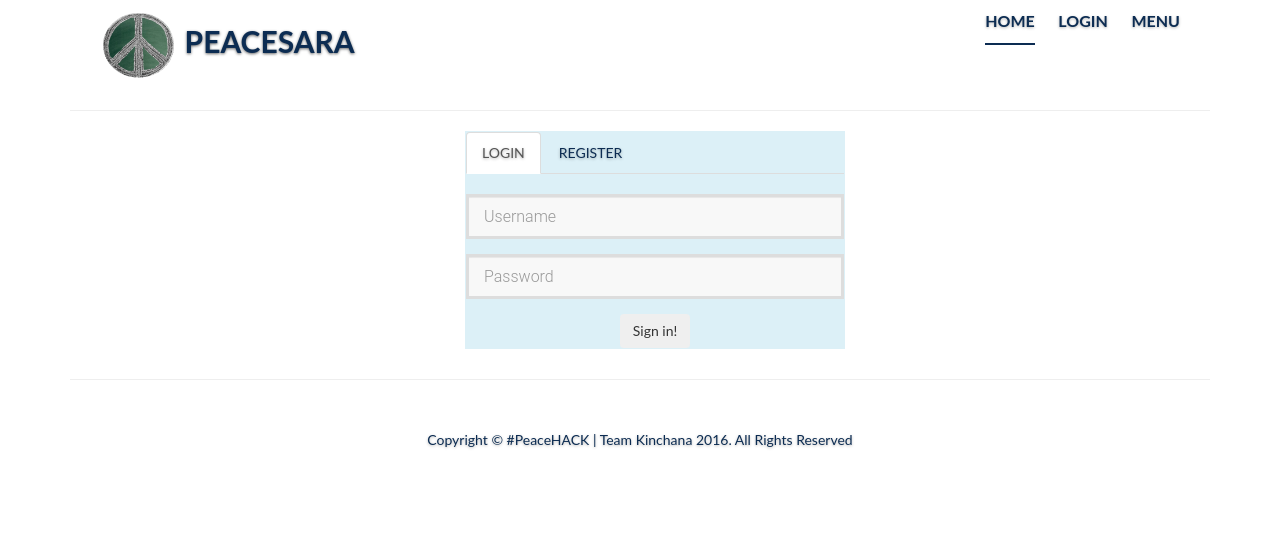
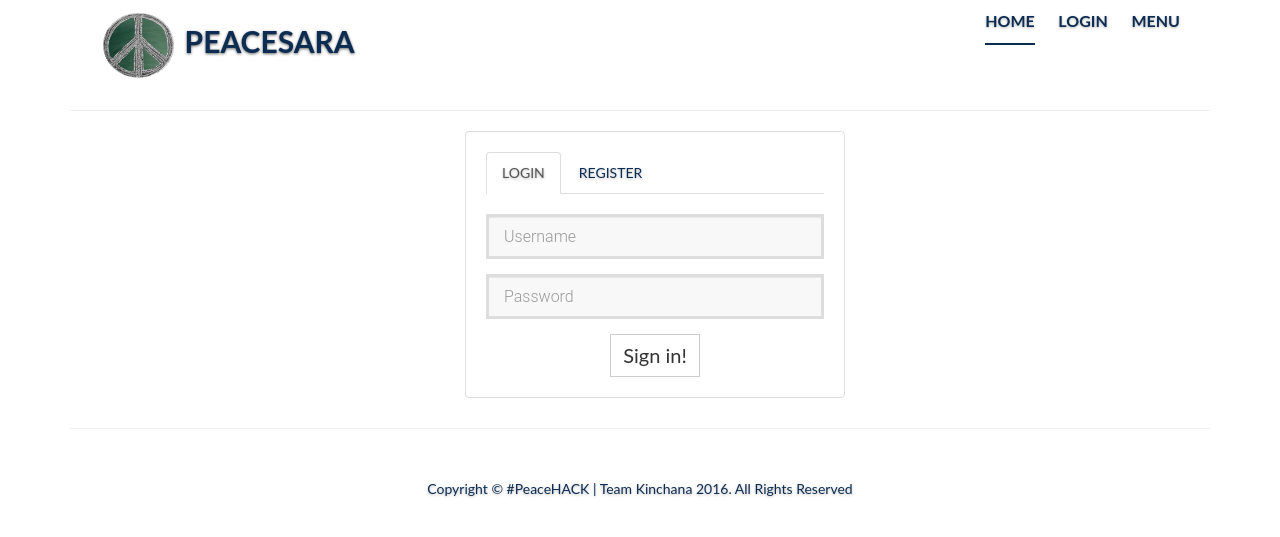
Before and after one commit to athanbautista01/peacesara, a PHP site: page /login.php in a window 1280 px wide. Shown: the part 46-583 px from the top of the page. Run offline with PHP 8.4, Linux system fonts and the light colour scheme; some libraries are stand-ins or nearby versions.

Commit message:
seventh commit

```diff
--- a/articles-details.php
+++ b/articles-details.php
@@ -65,6 +65,5 @@
         <hr>
                 <?php
             //include the header
-            $title="Pet Lane";
             include("include/footer.php");
         ?>
--- a/assets/custom/css/style.css
+++ b/assets/custom/css/style.css
@@ -135,7 +135,7 @@ body {
 }
 
 @media screen and (max-height: 450px) {
-  .sidenav {padding-top: 50px;     padding-right: 25px;}
+  .sidenav {padding-top: 50px;     margin-right: 25px;}
   .sidenav a {font-size: 18px;}
 }
 
@@ -153,10 +153,14 @@ body {
 }
 
 .dizz{
-  background-color: #dcf0f7;
-  padding: 1px;
-  margin-bottom: 10px;
-  margin-bottom: 10px;
+      background-color: #ffffff;
+    padding: 1px;
+    margin-bottom: 10px;
+    margin-bottom: 10px;
+    padding-top: 20px;
+    padding-bottom: 20px;
+    padding-left: 20px;
+    padding-right: 20px;
 }
 
 .dDesc{
--- a/events-action.php
+++ b/events-action.php
@@ -75,6 +75,5 @@
 <hr>
 <?php
     //include the footer
-$title="Pet Lane";
 include("include/footer.php");
 ?>
--- a/login.php
+++ b/login.php
@@ -8,7 +8,7 @@
         <hr>
         <div class="container">
             <center>
-                <div class="dizz col-md-4 col-md-offset-4">
+                <div class="dizz thumbnail col-md-4 col-md-offset-4">
                     <!-- Nav tabs -->
                     <ul class="nav nav-tabs" role="tablist">
                         <li role="presentation" class="active"><a href="#login" aria-controls="login" role="tab" data-toggle="tab">LOGIN</a></li>
@@ -29,7 +29,7 @@
                                     <input type="password" name="password" placeholder="Password" class="form-password form-control" id="form-password" required>
                                 </div>
                                 <!--<input type="submit" name="submitlogin" class="btn" value="Sign in!" />-->
-                                <button type="submit" name="submitlogin" class="btn btn-custom">Sign in!</button>
+                                <button type="submit" name="submitlogin" class="btn btn-default">Sign in!</button>
                             </form>
                         </div>
                         <div role="tabpanel" class="tab-pane" id="register">
@@ -64,7 +64,7 @@
                                             <input type="password" name="formPassword" placeholder="Password..." class="form-email form-control" id="formPassword" required>
                                         </div>
 
-                                        <button type="submit" class="btn">Sign me up!</button>
+                                        <button type="submit" class="btn btn-default">Sign me up!</button>
                                     </form>
                         </div>
                     </div>
```
Also changed, not shown: about.php (+61 -1 lines).
